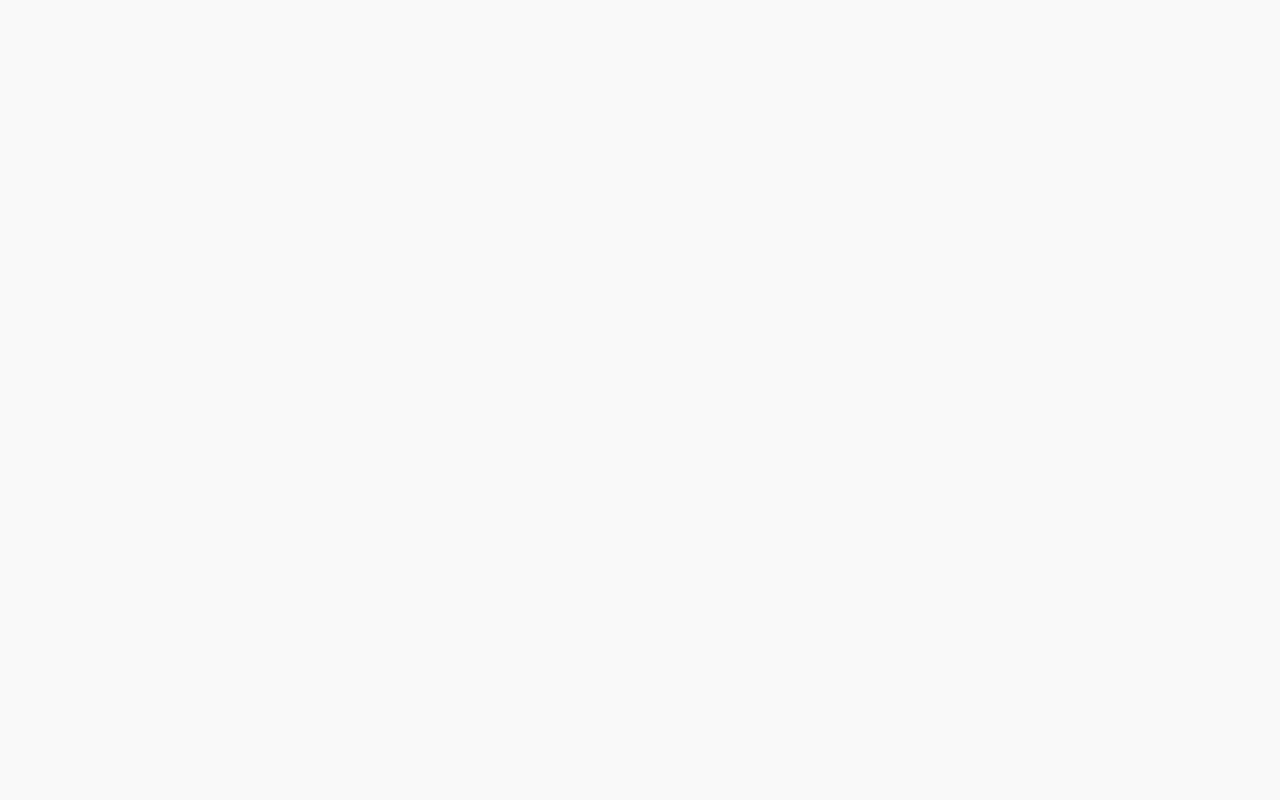
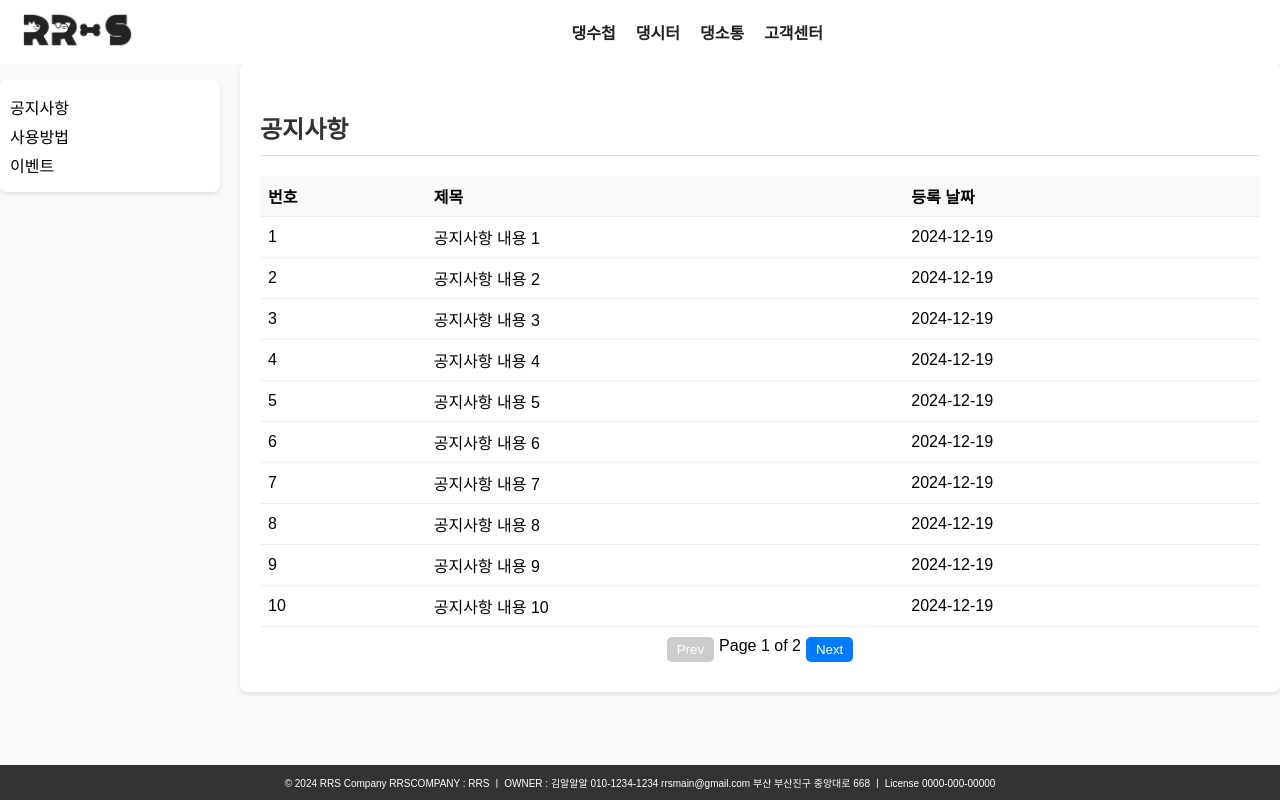
Before and after one commit to korea-iot-team-rrs/rrs-web, a React (Create React App) app in the folder project-rrs/: page /announcements in a window 1280 px wide. Before the commit this address had no page. Built offline with nearby package versions, Linux system fonts and the light colour scheme.

Commit message:
20241223 cjh

```diff
--- a/project-rrs/src/App.tsx
+++ b/project-rrs/src/App.tsx
@@ -1,12 +1,13 @@
-import { BrowserRouter as Router, Route, Routes } from 'react-router-dom'; // 올바른 import 경로
-import './App.css';
-import MainPage from '../src/views/Main'; // 올바른 컴포넌트 경로
+import { BrowserRouter as Router, Route, Routes } from "react-router-dom"; // 올바른 import 경로
+import "./App.css";
+import MainPage from "../src/views/Main"; // 올바른 컴포넌트 경로
+import Announcement from "./views/Announcement";
 
 function App() {
   return (
     <Router>
       <Routes>
-        <Route path="/" element={<MainPage />} />
+        <Route path="/*" element={<MainPage />} />
       </Routes>
     </Router>
   );
--- a/project-rrs/src/layouts/components/Footer.tsx
+++ b/project-rrs/src/layouts/components/Footer.tsx
@@ -1,9 +1,21 @@
-import React from 'react'
+import React from "react";
 
 export default function Footer() {
-  return <>
-    <footer style={{fontSize: '10px', fontWeight: 'lighter'}}>
-      © 2024 RRS Company RRSCOMPANY : RRS ㅣ OWNER : 김알알알 010-1234-1234  rrsmain@gmail.com 부산 부산진구 중앙대로 668 ㅣ License 0000-000-00000
-    </footer>
-  </>
+  return (
+    <>
+      <footer
+        style={{
+          fontSize: "10px",
+          fontWeight: "lighter",
+          position: "fixed",
+          bottom: "0",
+          left: "0",
+          right: "0",
+        }}
+      >
+        © 2024 RRS Company RRSCOMPANY : RRS ㅣ OWNER : 김알알알 010-1234-1234
+        rrsmain@gmail.com 부산 부산진구 중앙대로 668 ㅣ License 0000-000-00000
+      </footer>
+    </>
+  );
 }
--- /dev/null
+++ b/project-rrs/src/views/Announcement/Style.ts
@@ -0,0 +1,74 @@
+// Style.ts
+import { css } from '@emotion/react';
+
+export const container = css`
+  display: flex;
+  width: 100%;
+  align-items: flex-start; // 상단 정렬
+`;
+
+export const listBox = css`
+  width: 200px;
+  margin-right: 20px;
+  padding: 10px;
+  border-radius: 8px;
+  background-color: white;
+  box-shadow: 0 2px 4px rgba(0,0,0,0.1);
+  height: auto;
+  overflow-y: auto;
+`;
+
+export const listItem = css`
+  cursor: pointer;
+  margin: 5px 0;
+  &:hover {
+    background-color: #f4f4f4;
+  }
+`;
+
+export const contentArea = css`
+  flex-grow: 1;
+  background-color: white;
+  padding: 20px;
+  border-radius: 8px;
+  box-shadow: 0 2px 4px rgba(0,0,0,0.1);
+`;
+
+export const tableStyle = css`
+  width: 100%;
+  border-collapse: collapse;
+  th, td {
+    text-align: left;
+    padding: 8px;
+    border-bottom: 1px solid #eee;
+  }
+  th {
+    background-color: #f9f9f9;
+  }
+`;
+
+export const paginationContainer = css`
+  display: flex;
+  justify-content: center;
+  padding: 10px 0;
+`;
+
+export const pageButton = css`
+  margin: 0 5px;
+  padding: 5px 10px;
+  border: none;
+  background-color: #007BFF;
+  color: white;
+  border-radius: 5px;
+  cursor: pointer;
+  &:disabled {
+    background-color: #ccc;
+  }
+
+`;export const headerStyle = css`
+font-size: 24px; // 글자 크기 설정
+color: #333; // 글자색
+margin-bottom: 20px; // 하단 여백
+padding: 10px 0; // 상하 패딩
+border-bottom: 1px solid #ddd; // 하단 테두리
+`;
--- /dev/null
+++ b/project-rrs/src/views/Announcement/index.tsx
@@ -0,0 +1,73 @@
+/** @jsxImportSource @emotion/react */
+import React, { useState } from 'react';
+import usePagination from './usePagination';
+import { listItem, listBox, contentArea, container, tableStyle, paginationContainer, pageButton, headerStyle } from './Style';
+
+interface MenuData {
+  [key: string]: {
+    title: string;
+    content: string[];
+  };
+}
+
+const menuData: MenuData = {
+  '공지사항': {
+    title: '공지사항',
+    content: new Array(20).fill(null).map((_, i) => `공지사항 내용 ${i + 1}`)
+  },
+  '사용방법': {
+    title: '사용방법',
+    content: new Array(15).fill(null).map((_, i) => `사용방법 설명 ${i + 1}`)
+  },
+  '이벤트': {
+    title: '이벤트',
+    content: ['할인 이벤트 발표', '신제품 출시 정보', '특별 프로모션 안내']
+  }
+};
+
+export default function Announcement() {
+  const [currentMenu, setCurrentMenu] = useState<string>('공지사항');
+  const { currentData, next, prev, currentPage, maxPage } = usePagination<string>(menuData[currentMenu].content, 10);
+
+  const handleMenuClick = (menu: string) => {
+    setCurrentMenu(menu);
+  };
+
+  return (
+    <div css={container}>
+      <ul css={listBox}>
+        {Object.keys(menuData).map((menu, index) => (
+          <li key={index} css={listItem} onClick={() => handleMenuClick(menu)}>
+            {menu}
+          </li>
+        ))}
+      </ul>
+      <div css={contentArea}>
+        <h1 css={headerStyle}>{menuData[currentMenu].title}</h1>  {/* Display the title of the selected menu */}
+        <table css={tableStyle}>
+          <thead>
+            <tr>
+              <th>번호</th>
+              <th>제목</th>
+              <th>등록 날짜</th>
+            </tr>
+          </thead>
+          <tbody>
+            {currentData().map((item, index) => (
+              <tr key={index}>
+                <td>{(currentPage - 1) * 10 + index + 1}</td>
+                <td>{item}</td>
+                <td>{new Date().toISOString().split('T')[0]}</td>
+              </tr>
+            ))}
+          </tbody>
+        </table>
+        <div css={paginationContainer}>
+          <button css={pageButton} onClick={prev} disabled={currentPage === 1}>Prev</button>
+          <span> Page {currentPage} of {maxPage} </span>
+          <button css={pageButton} onClick={next} disabled={currentPage === maxPage}>Next</button>
+        </div>
+      </div>
+    </div>
+  );
+}
--- /dev/null
+++ b/project-rrs/src/views/Announcement/usePagination.ts
@@ -0,0 +1,39 @@
+// src/hooks/usePagination.ts
+import { useState } from 'react';
+
+interface Pagination<T> {
+  currentData: () => T[];
+  next: () => void;
+  prev: () => void;
+  jump: (page: number) => void;
+  currentPage: number;
+  maxPage: number;
+}
+
+function usePagination<T>(data: T[], itemsPerPage: number): Pagination<T> {
+  const [currentPage, setCurrentPage] = useState(1);
+  const maxPage = Math.ceil(data.length / itemsPerPage);
+
+  function currentData(): T[] {
+    const begin = (currentPage - 1) * itemsPerPage;
+    const end = begin + itemsPerPage;
+    return data.slice(begin, end);
+  }
+
+  function next(): void {
+    setCurrentPage((current) => Math.min(current + 1, maxPage));
+  }
+
+  function prev(): void {
+    setCurrentPage((current) => Math.max(current - 1, 1));
+  }
+
+  function jump(page: number): void {
+    const pageNumber = Math.max(1, page);
+    setCurrentPage(Math.min(pageNumber, maxPage));
+  }
+
+  return { currentData, next, prev, jump, currentPage, maxPage };
+}
+
+export default usePagination;
--- a/project-rrs/src/views/Main/index.tsx
+++ b/project-rrs/src/views/Main/index.tsx
@@ -1,11 +1,17 @@
-import React from 'react'
-import MainLayout from '../../layouts/MainLayout/MainLayout'
+import React from "react";
+import MainLayout from "../../layouts/MainLayout/MainLayout";
+import { Route, Routes } from "react-router-dom";
+import Announcement from "../Announcement";
 
 export default function Main() {
-
-   return <>
-   <MainLayout>
-      <h1>RRS HOMEPAGE</h1>
-   </MainLayout>
-   </>
+   return (
+      <>
+      <MainLayout>
+         <Routes>
+            <Route path="/" element={<h1>RRS HOMEPAGE</h1>} />
+            <Route path="/announcements" element={<Announcement />} />
+         </Routes>
+      </MainLayout>
+      </>
+   );
 }
```
Also changed, not shown: project-rrs/src/layouts/MainLayout/MainLayout.tsx (+6 -4 lines).
